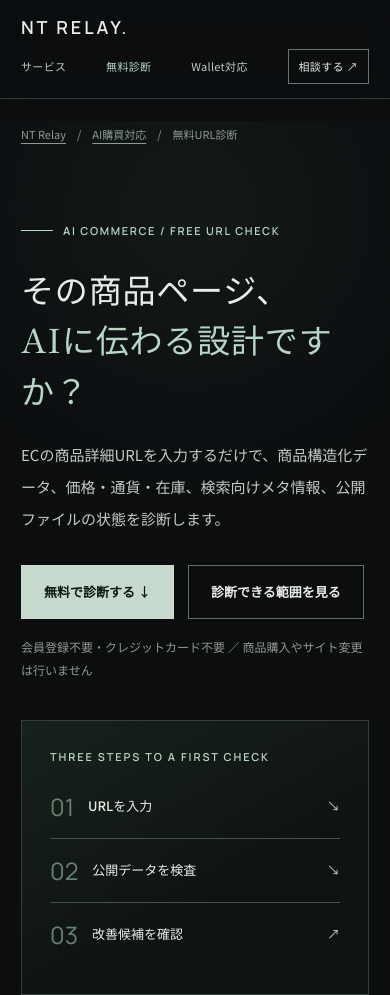
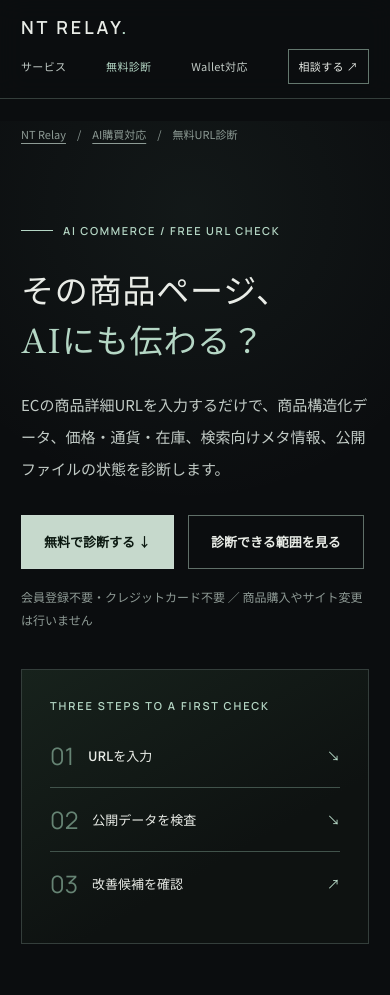
Before and after one commit to furoito/ntrelay-site, a plain HTML site: page ai-commerce-check/index.html in a window 390 px wide. Shown: the top 995 px of the page. Drawn offline with Linux system fonts and the light colour scheme.

Commit message:
Tighten mobile diagnostic headline

```diff
--- a/ai-commerce-check/index.html
+++ b/ai-commerce-check/index.html
@@ -33,7 +33,7 @@
 <div class="wrap"><p class="breadcrumb"><a href="/">NT Relay</a>　/　<a href="/agentic-commerce/">AI購買対応</a>　/　無料URL診断</p></div>
 <section class="hero check-hero"><div class="wrap"><div>
 <span class="topline">AI COMMERCE / FREE URL CHECK</span>
-<h1>その商品ページ、<br><em>AIに伝わる設計ですか？</em></h1>
+<h1>その商品ページ、<br><em>AIにも伝わる？</em></h1>
 <p class="lead">ECの商品詳細URLを入力するだけで、商品構造化データ、価格・通貨・在庫、検索向けメタ情報、公開ファイルの状態を診断します。</p>
 <div class="actions"><a class="button" href="#checker">無料で診断する ↓</a><a class="button ghost" href="#scope">診断できる範囲を見る</a></div>
 <p class="note">会員登録不要・クレジットカード不要 ／ 商品購入やサイト変更は行いません</p>
```
